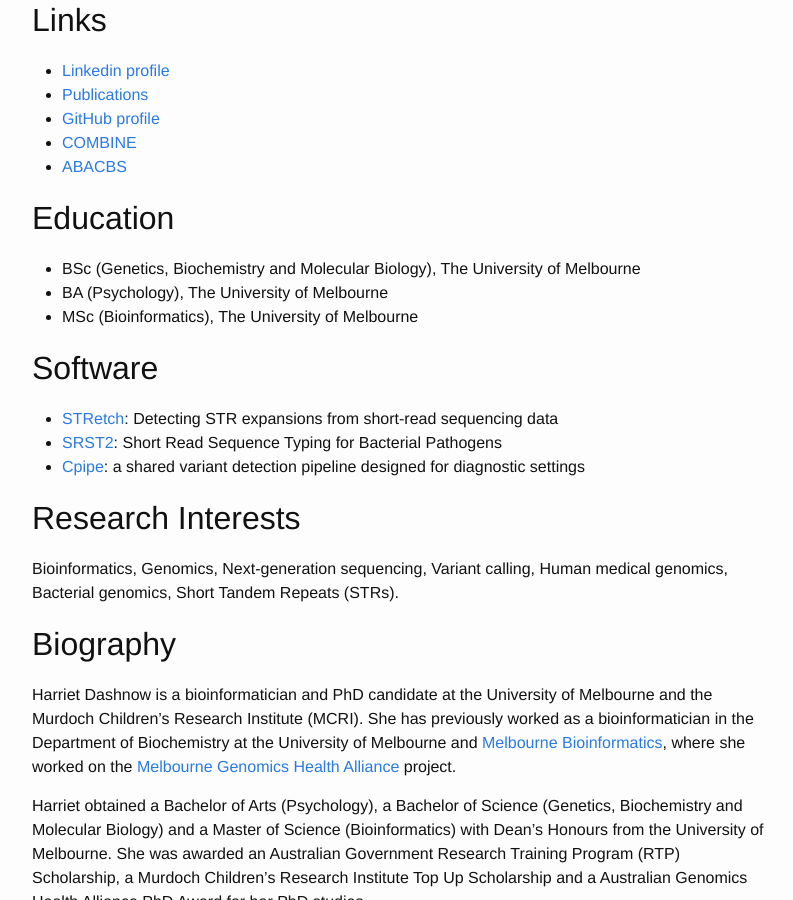
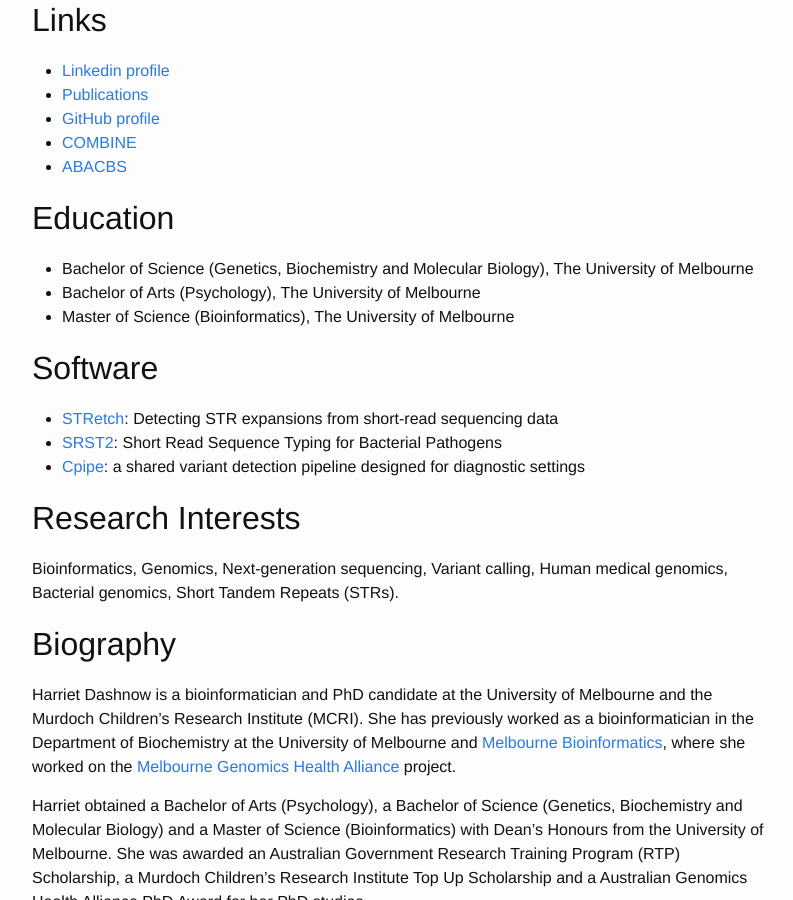
Before and after one commit to hdashnow/hdashnow.github.io, a Jekyll site: the page built from about.md, in a window 1280 px wide and 900 px high, scrolled down 666 px. Shown: the whole window, without its empty margins (238-1031 px from the left). Built offline with Jekyll 4.4.1, drawn with Linux system fonts in a browser that asks for light colours.

Commit message:
spell out degrees

```diff
--- a/about.md
+++ b/about.md
@@ -19,9 +19,9 @@ harriet.dashnow [at] mcri.edu.au
 * [ABACBS](http://www.abacbs.org/)
 
 ## Education
-* BSc (Genetics, Biochemistry and Molecular Biology), The University of Melbourne
-* BA (Psychology), The University of Melbourne
-* MSc (Bioinformatics), The University of Melbourne
+* Bachelor of Science (Genetics, Biochemistry and Molecular Biology), The University of Melbourne
+* Bachelor of Arts (Psychology), The University of Melbourne
+* Master of Science (Bioinformatics), The University of Melbourne
 
 ## Software
 * [STRetch](https://github.com/Oshlack/STRetch/): Detecting STR expansions from short-read sequencing data
```
